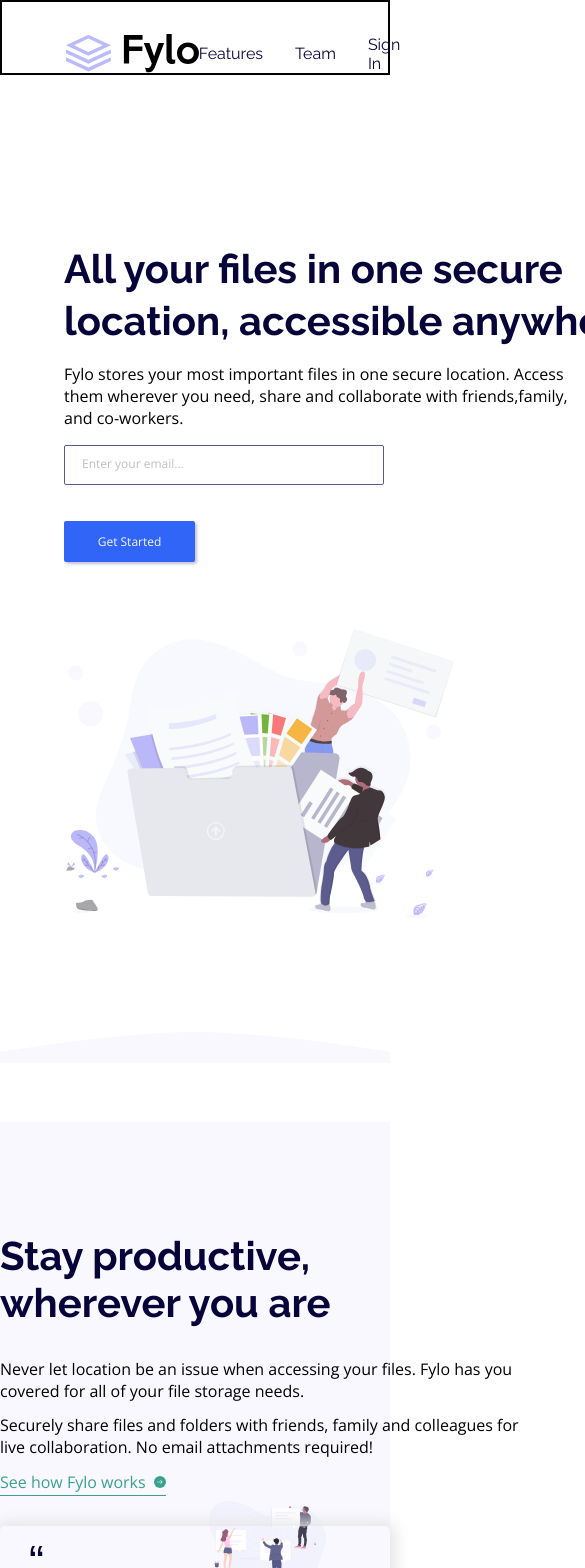
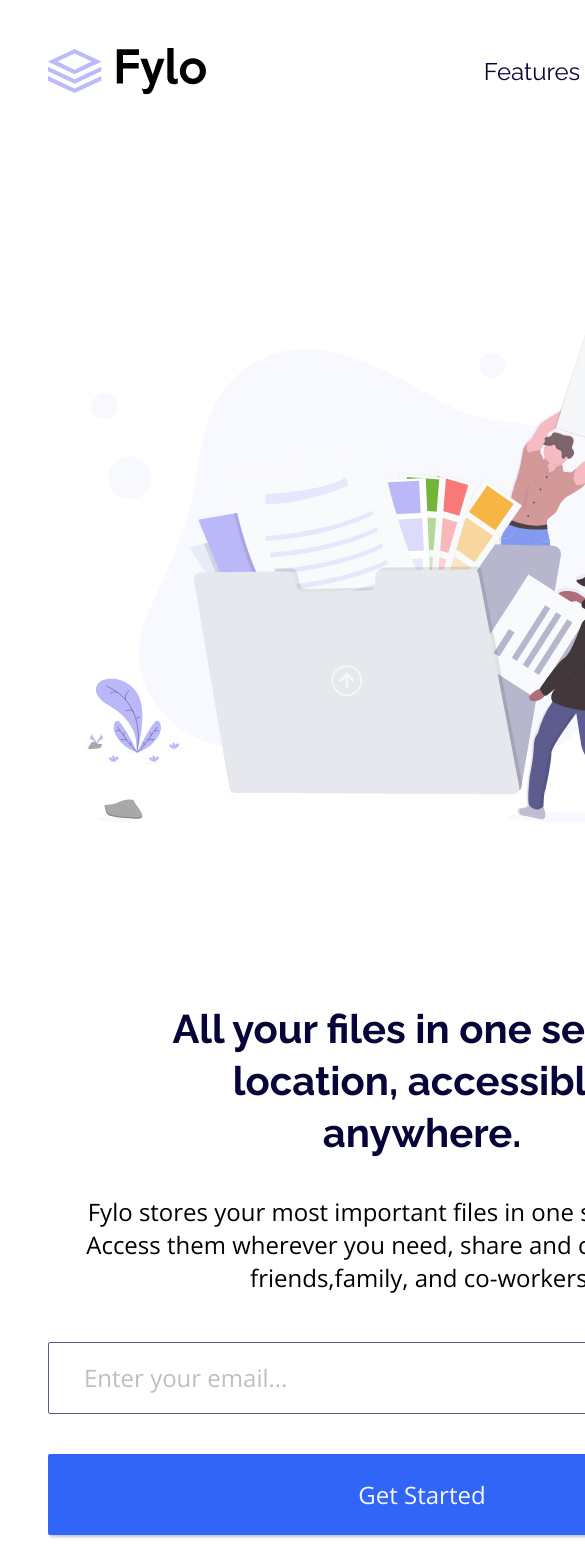
Before and after one commit to hrk-berserker27/Fylo-landing-page-with-two-column-layout, a Next.js app: page / in a window 390 px wide. Shown: the top 1568 px of the page, 585 px wide, since content can reach past the window. Built offline with nearby package versions, Linux system fonts and the light colour scheme.

Commit message:
designed the mobile landing page

```diff
--- a/styles/styles.scss
+++ b/styles/styles.scss
@@ -15,23 +15,29 @@ nav {
     padding-left: 4em;
 
     @media screen and (max-width: 1000px) {
-        border: 2px solid;
-        width: 100vw;
+        width: 100vmax;
+        padding-right: 0;
+        padding-left: 3em;
+        padding-top: 3em;
+        padding-right: 2em;
     }
 
     .logo {
         content: url(../public/images/logo.svg);
-        zoom: 80%;
+        zoom: 95%;
     }
 
     ul {
-        @include d.flex(row, center, center);
+        @include d.flex(row, center, space-between);
         list-style-type: none;
         gap: 2em;
 
         @media screen and (max-width: 1000px) {
-            flex-grow: 1;
-            width: 100vw;
+            @include d.flex(row, flex-start, center);
+            font-size: 1.5rem;
+            padding-left: 2em;
+
+            @include d.flex(row, space-evenly, space-between);
         }
     }
 }
@@ -77,12 +83,28 @@ nav {
 
     @media screen and (max-width: 1000px) {
         flex-direction: column;
-        width: 100vw;
+        width: 100vmax;
+        min-height: 100vh;
+        padding-left: 0;
+        padding-right: 0;
+        flex-flow: column-reverse;
+        padding-bottom: 5em;
     }
+
 }
 
 .landing {
     width: 50%;
+
+    @media screen and (max-width: 1000px) {
+        width: 100vmax;
+        text-align: center;
+        padding-top: 0;
+        margin: 0;
+        display: flex;
+        flex-direction: column;
+        align-items: center;
+    }
 }
 
 .line-height {
@@ -91,10 +113,18 @@ nav {
 
 .h1-margin-top {
     margin-top: 4.2em;
+
+    @media screen and (max-width: 1000px) {
+        margin-top: 0;
+    }
 }
 
 .h1-width {
     width: 25ch;
+
+    @media screen and (max-width: 1000px) {
+        width: 23ch;
+    }
 }
 
 .h1-font-size {
@@ -103,11 +133,23 @@ nav {
 
 .landing-p-width {
     width: 57ch;
+
+    @media screen and (max-width: 1000px) {
+        width: 90%;
+        padding-left: 1.5em;
+        padding-right: 1.5em;
+        font-size: 1.5rem;
+    }
 }
 
 .margin-top-bottom {
     margin-top: 1em;
     margin-bottom: 1em;
+
+    @media screen and (max-width: 1000px) {
+        margin-top: 1.5em;
+        margin-bottom: 2em;
+    }
 }
 
 .light-gray {
@@ -130,6 +172,11 @@ nav {
     @include d.flex(row, flex-start, center);
     padding-left: 1.5em;
     font-size: 12px;
+
+    @media screen and (max-width: 1000px) {
+        width: 100vmax;
+        font-size: 1.5rem;
+    }
 }
 
 .red-border {
@@ -146,6 +193,10 @@ nav {
     border-radius: 2px;
     padding: 1em;
 
+    @media screen and (max-width: 1000px) {
+        font-size: 1.5rem;
+    }
+
     &:hover {
         background-color: hsl(224, 93%, 68%);
     }
@@ -155,7 +206,7 @@ nav {
 
 input[type="email"] {
     position: absolute;
-    width: 24em;
+    width: 100%;
     min-height: 3em;
     top: 0;
     left: 0;
@@ -163,6 +214,10 @@ input[type="email"] {
     padding-left: 1.5em;
     border-radius: 2px;
     border: 1px solid hsl(238, 22%, 44%);
+
+    @media screen and (max-width: 1000px) {
+        min-height: 100%;
+    }
 
     &:hover {
         cursor: pointer;
@@ -184,19 +239,19 @@ input[type="submit"] {
 
     &:hover {
         cursor: pointer;
-
     }
 }
 
 .form-container {
     form {
         @media screen and (max-width: 1000px) {
-            width: 100%;
+            width: 100vmax;
             display: flex;
             flex-direction: column;
             align-items: center;
             justify-content: center;
-            padding: 0;
+            padding: 3em;
+            padding-top: 0;
 
             label {
                 width: 100%;
@@ -224,8 +279,9 @@ input[type="submit"] {
     background-repeat: no-repeat;
 
     @media screen and (max-width: 1000px) {
-        width: 100vw;
-        height: 50vh;
+        width: 100vmax;
+        background-size: 80%;
+        margin-top: 4em;
     }
 }
 
@@ -242,8 +298,14 @@ input[type="submit"] {
     position: relative;
 
     @media screen and (max-width: 1000px) {
-        width: 100%;
-        padding: 0;
+        width: 100vmax;
+        padding: 1em;
+
+        h1 {
+            font-size: 1.7rem;
+            text-align: center;
+            width: 100%;
+        }
     }
 
 
@@ -258,6 +320,10 @@ input[type="submit"] {
         background-size: 100%;
         background-repeat: no-repeat;
         left: 0;
+
+        @media screen and (max-width: 1000px) {
+            background-image: url(../public/images/bg-curve-mobile.svg);
+        }
     }
 
     &::before {
@@ -275,6 +341,13 @@ input[type="submit"] {
 
 .para-width {
     width: 58ch;
+
+    @media screen and (max-width: 1000px) {
+        width: 100%;
+        padding-left: 2.5em;
+        padding-right: 2.5em;
+        font-size: 1.3rem;
+    }
 }
 
 .para-margin-1 {
@@ -289,6 +362,19 @@ input[type="submit"] {
 .link {
     color: map-get(d.$color-bucket, "Moderate Cyan");
     text-decoration: none;
+    position: relative;
+
+    @media screen and (max-width: 1000px) {
+        &::after {
+            content: "";
+            position: absolute;
+            top: 0;
+            left: 0;
+            width: 115%;
+            height: 115%;
+            border-bottom: 0.1em solid;
+        }
+    }
 }
 
 .arrow {
@@ -311,6 +397,13 @@ input[type="submit"] {
     &:hover {
         cursor: pointer;
         filter: brightness(125%);
+    }
+
+    @media screen and (max-width: 1000px) {
+        width: 100%;
+        border-bottom: 0;
+        justify-content: center;
+        margin-top: 2em;
     }
 }
 
```
